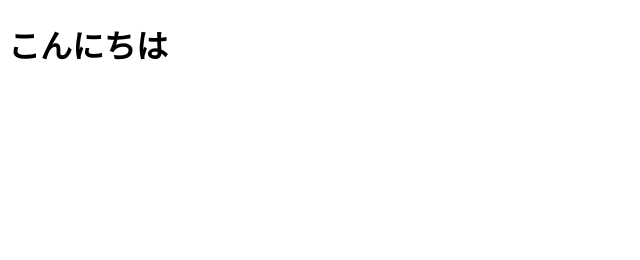
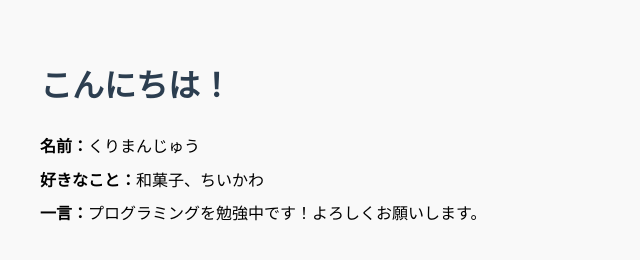
Before and after one commit to kurimanju9608/kurimanju9608.github.io, a plain HTML site: page index.html in a window 1280 px wide. Shown: the whole page, without its empty margins (0-640 px from the left). Drawn offline with Linux system fonts and the light colour scheme.

Commit message:
Update index.html

```diff
--- a/index.html
+++ b/index.html
@@ -3,8 +3,25 @@
 <head>
   <meta charset="UTF-8">
   <title>こんにちは</title>
+  <style>
+    body {
+      font-family: sans-serif;
+      background-color: #f9f9f9;
+      padding: 2rem;
+      line-height: 1.6;
+    }
+    h1 {
+      color: #2c3e50;
+    }
+    p {
+      margin: 0.5em 0;
+    }
+  </style>
 </head>
 <body>
-  <h1>こんにちは</h1>
+  <h1>こんにちは！</h1>
+  <p><strong>名前：</strong>くりまんじゅう</p>
+  <p><strong>好きなこと：</strong>和菓子、ちいかわ</p>
+  <p><strong>一言：</strong>プログラミングを勉強中です！よろしくお願いします。</p>
 </body>
 </html>
```
